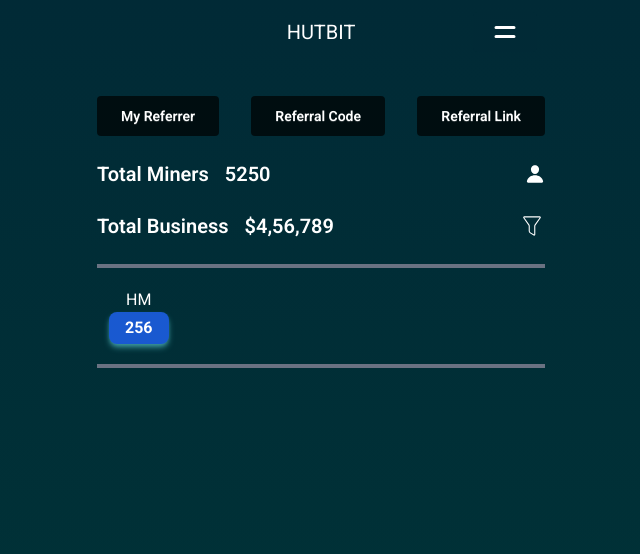
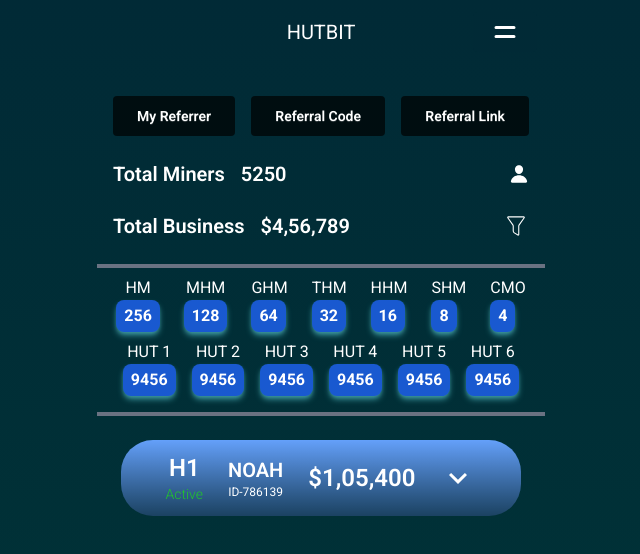
Before and after one commit to Arif-Islam21/hutbit, a React (Vite) app: page /groups in a window 1280 px wide. Shown: the top 554 px of the page, without its empty margins (319-959 px from the left). Built offline with nearby package versions, Linux system fonts and the light colour scheme.

Commit message:
groups page added

```diff
--- a/src/Components/Home/BottomNav.jsx
+++ b/src/Components/Home/BottomNav.jsx
@@ -30,10 +30,13 @@
           <FaCoins size={28} />
           <span className="text-sm">Profit</span>
         </Link>
-        <button className="flex flex-col items-center cursor-pointer">
+        <Link
+          to="/groups"
+          className="flex flex-col items-center cursor-pointer"
+        >
           <FaUserGroup size={28} />
           <span className="text-sm">Group</span>
-        </button>
+        </Link>
         <Link to="/boost" className="flex flex-col items-center cursor-pointer">
           <BsLightningChargeFill size={28} />
           <span className="text-sm">Boost</span>
--- a/src/Pages/Groups/Groups.jsx
+++ b/src/Pages/Groups/Groups.jsx
@@ -1,10 +1,67 @@
 import { IoPerson } from "react-icons/io5";
 import { CiFilter } from "react-icons/ci";
+import { MdKeyboardArrowDown } from "react-icons/md";
 
 const Groups = () => {
+  const btnData = [
+    {
+      text: "hm",
+      number: 256,
+    },
+    {
+      text: "mhm",
+      number: 128,
+    },
+    {
+      text: "ghm",
+      number: 64,
+    },
+    {
+      text: "thm",
+      number: 32,
+    },
+    {
+      text: "hhm",
+      number: 16,
+    },
+    {
+      text: "shm",
+      number: 8,
+    },
+    {
+      text: "cmo",
+      number: 4,
+    },
+  ];
+  const hutData = [
+    {
+      text: "hut 1",
+      number: 9456,
+    },
+    {
+      text: "hut 2",
+      number: 9456,
+    },
+    {
+      text: "hut 3",
+      number: 9456,
+    },
+    {
+      text: "hut 4",
+      number: 9456,
+    },
+    {
+      text: "hut 5",
+      number: 9456,
+    },
+    {
+      text: "hut 6",
+      number: 9456,
+    },
+  ];
   return (
     <div className="">
-      <div className="mt-8 mb-3 flex items-center justify-between">
+      <div className="mt-8 mb-3 mx-4 flex items-center justify-between">
         <button className="btn bg-black/70 text-white border-none shadow-none px-6 py-4">
           My Referrer
         </button>
@@ -15,7 +72,7 @@
           Referral Link
         </button>
       </div>
-      <div className="my-6 flex justify-between items-center">
+      <div className="my-6 flex mx-4 justify-between items-center">
         <div className="flex items-center gap-4">
           <h2 className="text-xl font-semibold">Total Miners</h2>
           <h2 className="text-xl font-semibold">5250</h2>
@@ -24,7 +81,7 @@
           <IoPerson size={20} />
         </button>
       </div>
-      <div className="my-6 flex justify-between items-center">
+      <div className="my-6 flex mx-4 justify-between items-center">
         <div className="flex items-center gap-4">
           <h2 className="text-xl font-semibold">Total Business</h2>
           <h2 className="text-xl font-semibold">$4,56,789</h2>
@@ -33,12 +90,50 @@
           <CiFilter size={26} />
         </button>
       </div>
-      <div className="my-4 border-t-4 border-b-4 border-gray-500 py-2">
-        <div className="max-w-fit p-3 ">
-          <h5 className="uppercase text-center">hm</h5>
-          <button className="cursor-pointer font-bold px-4 py-1 rounded-lg bg-button-bg-hover shadow-md shadow-seventh">
-            256
-          </button>
+      <div className="my-4 border-t-4 border-b-4 flex justify-around flex-wrap border-gray-500 py-2">
+        <div className="flex justify-between items-center">
+          {btnData.map((item, index) => {
+            return (
+              <div className="max-w-fit px-3" key={index}>
+                <h5 className="uppercase text-center">{item.text}</h5>
+                <button className="cursor-pointer font-bold px-2 py-1 rounded-lg bg-button-bg-hover shadow-md shadow-seventh">
+                  {item.number}
+                </button>
+                {item.break && <br />}
+              </div>
+            );
+          })}
+        </div>
+        <div className="flex justify-around items-center">
+          {hutData.map((item, index) => {
+            return (
+              <div className="max-w-fit p-2" key={index}>
+                <h5 className="uppercase text-center">{item.text}</h5>
+                <button className="cursor-pointer font-bold px-2 py-1 rounded-lg bg-button-bg-hover shadow-md shadow-seventh">
+                  {item.number}
+                </button>
+                {item.break && <br />}
+              </div>
+            );
+          })}
+        </div>
+      </div>
+      <div className="px-8 my-6 py-3 mx-6 flex items-center justify-around bg-gradient-to-b from-[#64A0FA] to-[#1B4262] rounded-4xl">
+        <div className="flex flex-col text-center">
+          <h1 className="text-2xl font-semibold">H1</h1>
+          <p className="text-sm font-light text-[#20C52B]">Active</p>
+        </div>
+        <div className="flex flex-col text-center">
+          <h1 className="text-xl font-semibold">NOAH</h1>
+          <p className="text-xs text-white">ID-786139</p>
+        </div>
+        <div className="flex flex-col text-center">
+          <h1 className="text-2xl font-semibold">$1,05,400</h1>
+        </div>
+        <div className="flex flex-col cursor-pointer text-center">
+          <h1 className="text-4xl font-semibold">
+            <MdKeyboardArrowDown />
+          </h1>
         </div>
       </div>
     </div>
```
